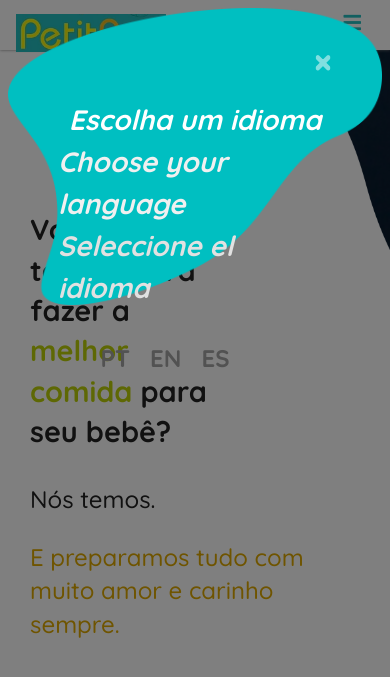
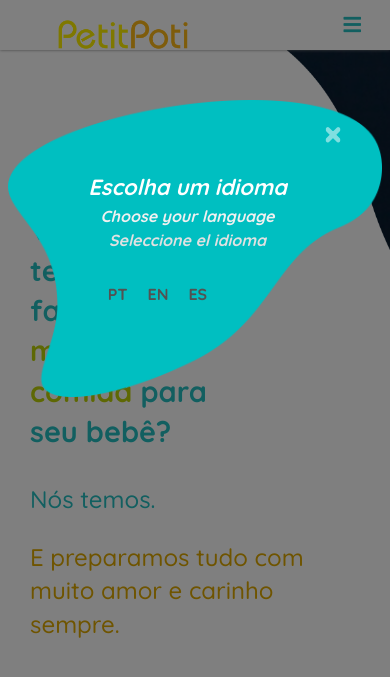
Before and after one commit to Babixg/estagio-petit, a PHP site: page / in a window 390 px wide. Shown: the top 677 px of the page. Run offline with PHP 8.4, Linux system fonts and the light colour scheme; some libraries are stand-ins or nearby versions.

```diff
--- a/Site/assets/css/index.css
+++ b/Site/assets/css/index.css
@@ -214,12 +202,13 @@
 			background-size: 100%;
 			background-repeat: no-repeat;
 			height: 100%;
+			margin-top: 100px;
 		}
 
 		.modal-content {
 			background-color: transparent;
 			border: none;
-			padding: 40px;
+			padding: 30px 55px 20px 40px;
 		}
 
 		.modal-title {
@@ -229,6 +218,11 @@
 			color: white;
 			margin: 0;
 		}
+
+		.m {
+			font-size: 26px;
+		}
+
 
 		.modal-texto a {
 			font-size: 24px;
@@ -242,6 +236,26 @@
 			color: white;
 		}
 
+		/*Celulares*/
+			@media screen and (max-width: 767px) {
+				.modal-content {
+					padding: 15px 40px 20px 25px;
+				}
+
+
+				.modal-title {
+					font-size: 22px;
+				}
+
+				.m {
+					font-size: 16px;
+				}
+
+				.modal-texto a {
+					font-size: 16px;
+				}
+			}
+
 /*Menuzinho*/
 	/* #menuzinho {
 		background-color: red;
--- a/Site/index.html
+++ b/Site/index.html
@@ -4,6 +4,7 @@
 		<meta name="viewport" content="width=device-width, initial-scale=1, shrink-to-fit=no">
 		<meta http-equiv="X-UA-Compatible" content="ie=edge">
 		<title>Petit Poti</title>
+		<link rel="shortcut icon" type="image/png" href="assets/img/favicon.png"/>
 		<meta name="description" content="Comida de verdade.">
 		<!--Script-->
 		<script src="assets/vendors/jquery.min.js"></script>
@@ -29,53 +31,19 @@
 				justify-content: center;
 			}
 
-			.m-item {
-				width: 250px;
-				height: 340px;
-				background: white;
-				margin: 25px 10px 10px 10px;
-				border-radius: 60px;
-				box-shadow: 0px 1px 10px grey;
-				overflow: hidden;
-			}
-			.m-item img {
-				width: 260px;
-				border-radius: 60px 60px 0px 0px;
-			}
-
-			.m-item h5 {
-				font-weight: bold;
-				color: #bdd108;
-				margin: 10px;
-			}
-
-			.item-desc {
-				font-size: 0.9rem;
-				font-weight: bold;
-				color: #525252;
-			}
-
-			.item-m-desc {
-				font-size: 0.7rem;
-				font-weight: bold;
-				color: #8b8b8b;
-			}
-
-			.m-item-text {
-				width: 100%;
-				padding: 15px;
-				padding-top: 0;
+			#btn-nav:hover, #btn-nav:focus {
+				background-color: #bdd108;
 			}
 		</style>
 	</head>
 	<body>
 		<!--Nav-->
 		<nav id="navzinha" class="nav navbar navbar-expand-lg" style="height: 50px;  position: fixed;">
-			<a class="navbar-brand" href="#">
-			    <img src="assets/img/petitpoti.png" width="150" alt="Petit Poti">
+			<a class="navbar-brand" href="#" style="margin-left: 2rem">
+			    <img src="assets/img/logo.png" width="150" alt="Petit Poti">
 			</a>
 
-		  	<button class="navbar-toggler" type="button" data-toggle="collapse" data-target="#navbarNav">
+		  	<button id="btn-nav" class="navbar-toggler" type="button" data-toggle="collapse" data-target="#navbarNav">
 		    	<i class="fas fa-bars" style="color: #24bec0;"></i>
 		  	</button>
 
@@ -97,8 +65,8 @@
 		<!--Texto inicial e forma-->
 		<div id="bg" style="background-image: url(assets/img/responsive-bg.png);">
 			<div id="texto-inicial">
-				<h1> Você tem tempo para fazer a <span style="color:#bdd108;">melhor comida </span> para seu bebê?</h1>
-				<h3> Nós temos. </h3>
+				<h1 style="color: #24bec0;"> Você tem tempo para fazer a <span style="color:#bdd108;">melhor comida </span> para seu bebê?</h1>
+				<h3  style="color: #24bec0;"> Nós temos. </h3>
 				<h3 style="margin-bottom: 0px; color: #dea900;">E preparamos tudo com muito amor e carinho sempre.</h3>
 			</div>
 		</div>
@@ -126,8 +94,8 @@
 
 		<!--Modal-->
 		<div class="modal fade" id="modal-idiomas">
-			<div class="modal-dialog" style="background-image: url(assets/img/bg-modal.png); background-size: 100%; background-repeat: no-repeat;">
-				<div class="modal-content" style="background-color: transparent; border: none; padding: 35px 50px;">
+			<div class="modal-dialog" style="background-image: url(assets/img/bg-modal.png);">
+				<div class="modal-content" style="background-color: transparent; border: none;">
 					<div class="row justify-content-end">
 						<button type="button" class="close" data-dismiss="modal">
 							<span aria-hidden="true" style="font-size: 36px; color: white;">&times;</span>
@@ -135,8 +103,8 @@
 					</div>
 					<div class="row justify-content-center">
 						<h4 class="modal-title">Escolha um idioma
-						<h4 class="modal-title" style="color: #f0f0f0">Choose your language <br></h4>
-						<h4 class="modal-title" style="color: #e1e1e1">Seleccione el idioma</h4>
+						<h4 class="modal-title m" style="color: #f0f0f0">Choose your language <br></h4>
+						<h4 class="modal-title m" style="color: #e1e1e1">Seleccione el idioma</h4>
 					</div>
 					<div class="row justify-content-center" style="margin-top: 30px;">
 						<p class="modal-texto"> <a href="pt.html"> PT </a></p>
```
Also changed, not shown: other parts of Site/assets/css/index.css (+41 -14 lines), other parts of Site/index.html (+13 -89 lines), Site/assets/img/Whatsapp.png (deleted), Site/assets/img/bg.png (deleted), Site/assets/img/favicon.png (added), Site/assets/img/logo.png (added), Site/assets/img/petitpoti.PNG (deleted), Site/assets/img/petitpoti_v2.PNG (deleted). Lines whose indentation alone changed are shown as unchanged.
